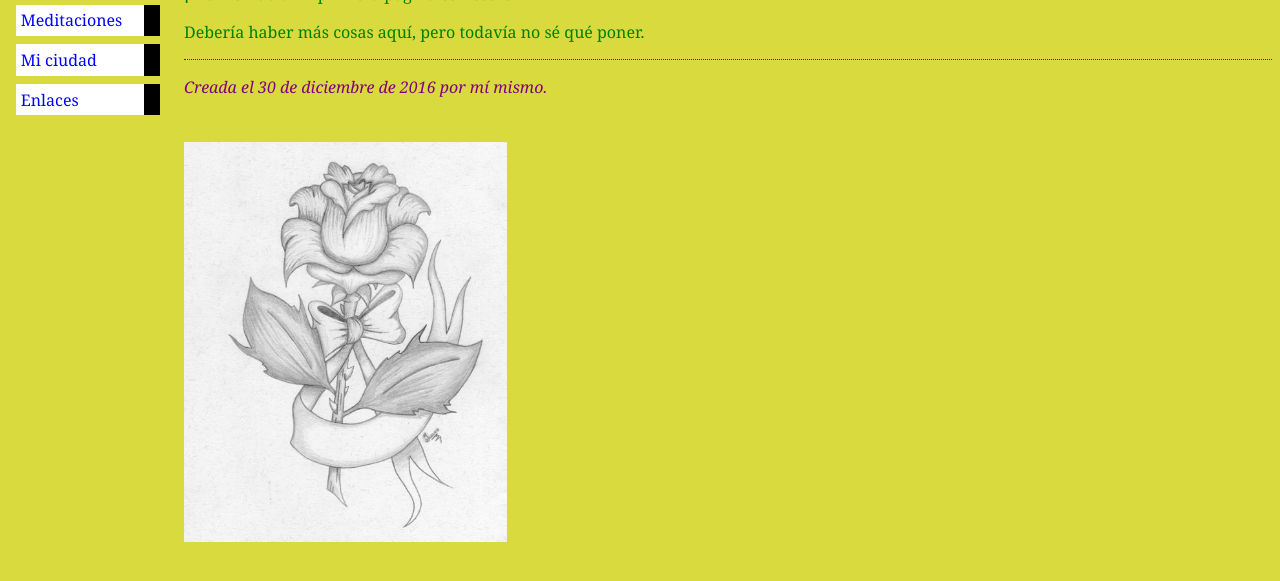
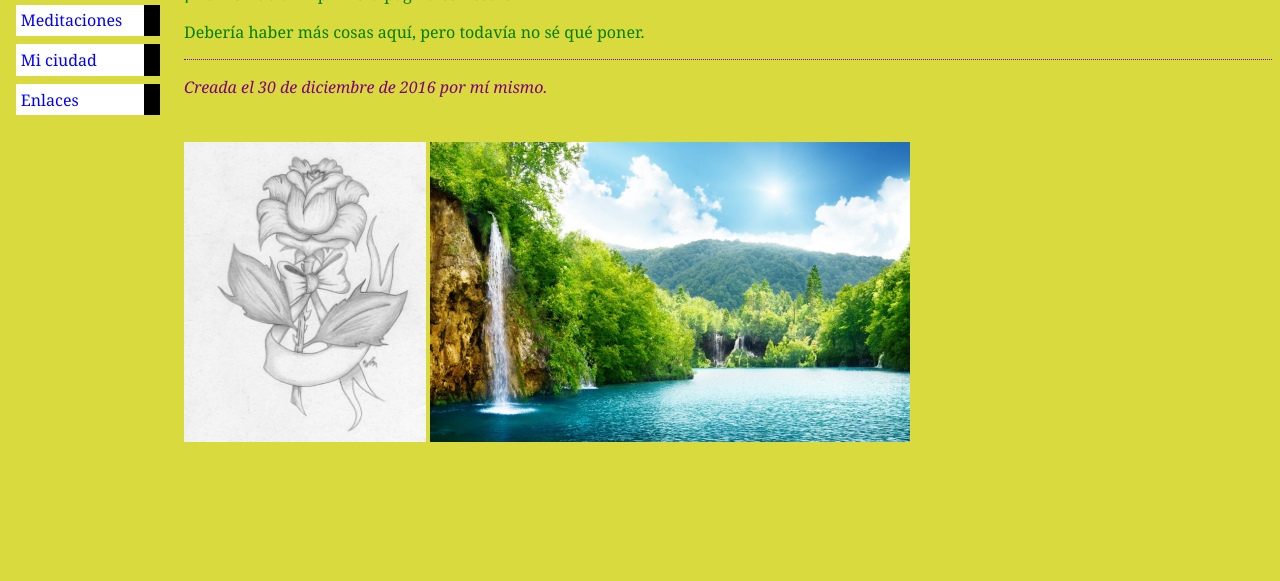
Before and after one commit to IsaacMS/GitFacilito, a plain HTML site: page index.html in a window 1280 px wide. Shown: the part 97-678 px from the top of the page. Drawn offline with Linux system fonts and the light colour scheme.

Commit message:
Agregamos imagen de paisaje a la pagina

```diff
--- a/index.html
+++ b/index.html
@@ -32,6 +32,7 @@ qué poner.</p>
 <address>Creada el 30 de diciembre de 2016 por mí mismo.</address>
 
 	<br><br>
-	<img src="./images/flor.jpg" height="400" />
+	<img src="./images/flor.jpg" height="300" />
+  <img src="./images/paisaje.jpg" height="300" />
 </body>
 </html>
```
